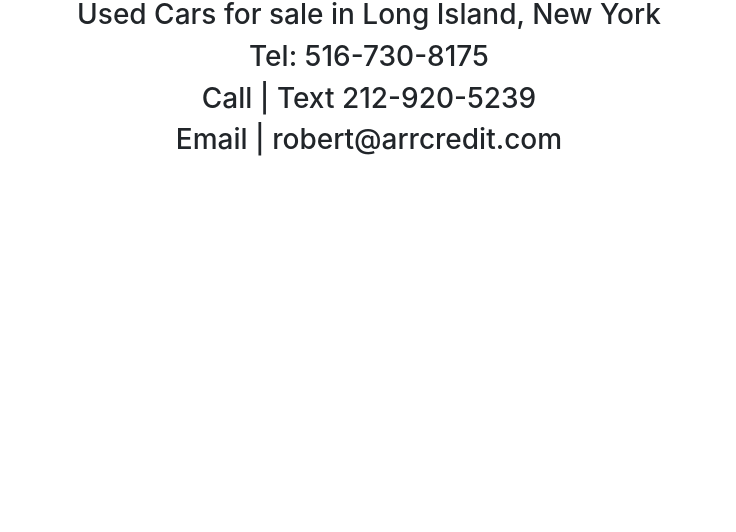
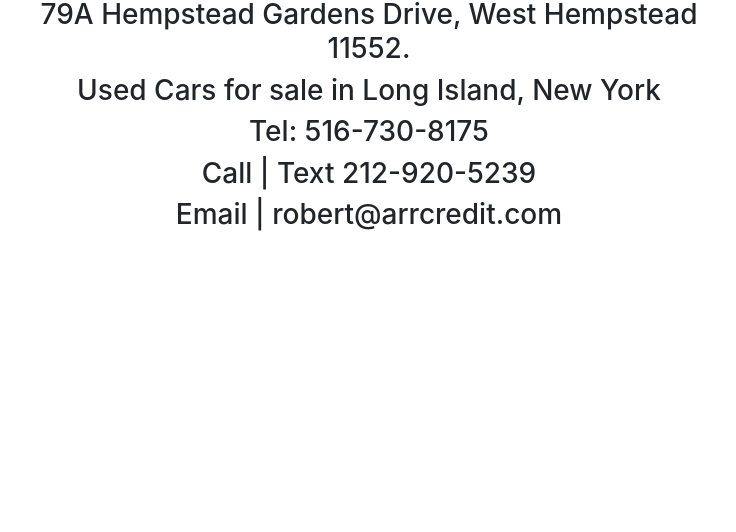
Before and after one commit to digitalmediaflow/creditbroom-2021, a plain HTML site: page index.html in a window 1280 px wide. Shown: the part 572-1104 px from the top of the page, without its empty margins (271-1007 px from the left). Before the commit the page ends 1029 px from the top, so only its background shows below. Drawn offline with Linux system fonts and the light colour scheme.

Commit message:
updated text2

```diff
--- a/index.html
+++ b/index.html
@@ -31,6 +31,7 @@
 			<br />
 			<br />
 			<h1>ARR Credit LLC.</h1>
+			<h3>79A Hempstead Gardens Drive, West Hempstead 11552.</h3>
 			<h3>Used Cars for sale in Long Island, New York</h3>
 			<h3>Tel: 516-730-8175</h3>
 			<h3>Call | Text 212-920-5239</h3>
```
